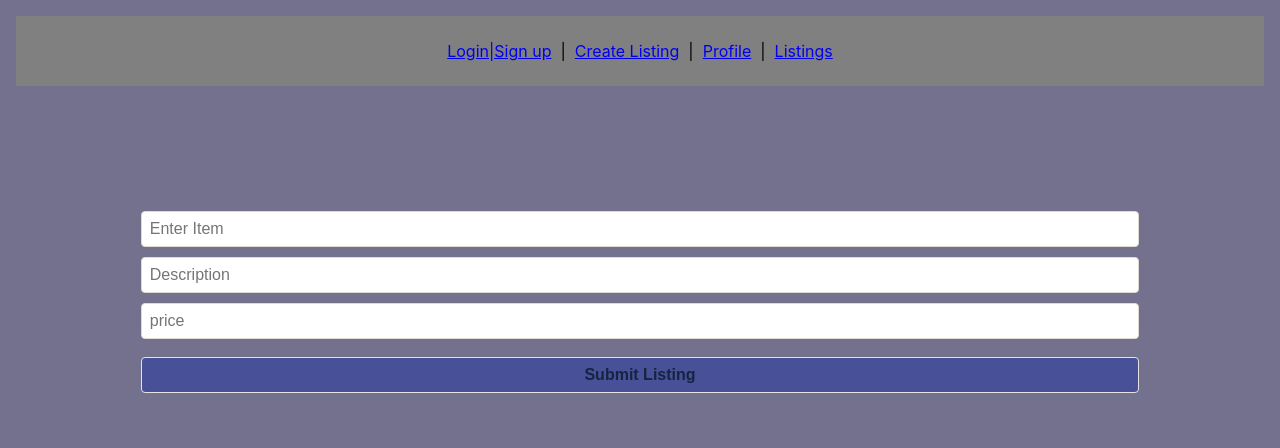
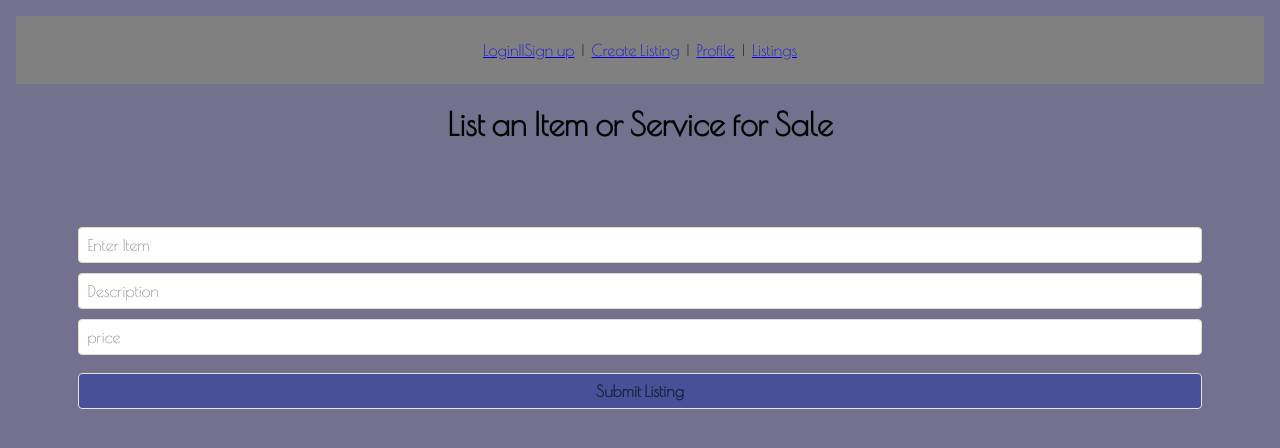
Before and after one commit to mattsuzuki/community-market, a React (Create React App) app: page /newlisting in a window 1280 px wide. Shown: the top 448 px of the page. Built offline with nearby package versions, Linux system fonts and the light colour scheme.

Commit message:
Ajax reminder listings api

```diff
--- a/public/index.html
+++ b/public/index.html
@@ -15,6 +15,9 @@
       user's mobile device or desktop. See https://developers.google.com/web/fundamentals/web-app-manifest/
     -->
     <link rel="manifest" href="%PUBLIC_URL%/manifest.json" />
+    <link rel="preconnect" href="https://fonts.googleapis.com">
+<link rel="preconnect" href="https://fonts.gstatic.com" crossorigin>
+<link href="https://fonts.googleapis.com/css2?family=Poiret+One&display=swap" rel="stylesheet">
     <!--
       Notice the use of %PUBLIC_URL% in the tags above.
       It will be replaced with the URL of the `public` folder during the build.
--- a/src/components/NavBar/NavBar.jsx
+++ b/src/components/NavBar/NavBar.jsx
@@ -13,7 +13,7 @@ export default function NavBar({ user, setUser }) {
 
   return (
     <nav>
-      <Link to="/auth">Login|Sign up</Link>
+      <Link to="/auth">Login||Sign up</Link>
       &nbsp; | &nbsp;
       <Link to="/newlisting">Create Listing</Link>
       &nbsp; | &nbsp;
--- a/src/index.css
+++ b/src/index.css
@@ -157,5 +157,5 @@ form {
 flex-direction: column;
 display: flex;
 justify-content: center;
-padding: 10%;
+padding: 5%;
 }
--- a/src/pages/App/App.css
+++ b/src/pages/App/App.css
@@ -1,3 +1,7 @@
+*{
+  font-family: 'Poiret One', cursive;
+}
+
 .App {
   text-align: center;
 }
--- a/src/pages/CreateListingPage/CreateListingPage.jsx
+++ b/src/pages/CreateListingPage/CreateListingPage.jsx
@@ -1,17 +1,26 @@
 import { checkToken } from "../../utilities/users-service";
-import { useState } from 'react';
+import {  useNavigate } from "react-router-dom";
+import { useState  } from 'react';
 
 
 export default function CreateListingPage() {
+    const navigate = useNavigate();
     const [fields, setFields] = useState({
         item_name: '',
         item_description:'',
         item_price:'',
     });
 
+    const handleSubmit = (e) => {
+        e.preventDefault();
+        //Ajax request
+        navigate('/listings');
+    }
+
     const handleChange = (e) => {
         const value= e.target.value;
         const name= e.target.name;
+
 
         setFields({
             ...fields,
@@ -19,8 +28,11 @@ export default function CreateListingPage() {
         });
     };
 
+
     return (
-        <form>
+        <>
+        <h1>List an Item or Service for Sale</h1>
+        <form onSubmit={handleSubmit}>
             <input
             onChange={handleChange}
             name="item_name"
@@ -41,5 +53,6 @@ export default function CreateListingPage() {
             />
             <button type="Submit">Submit Listing</button>
         </form>
+        </>
     )
 }
--- a/src/pages/Listings/Listings.jsx
+++ b/src/pages/Listings/Listings.jsx
@@ -1,3 +1,5 @@
+
+
 export default function Listings() {
   return (
     <h1>Listings</h1>
```
